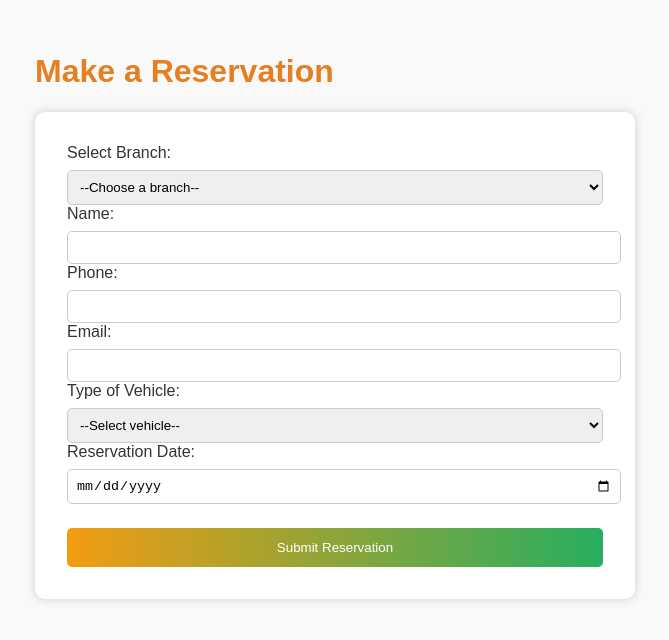
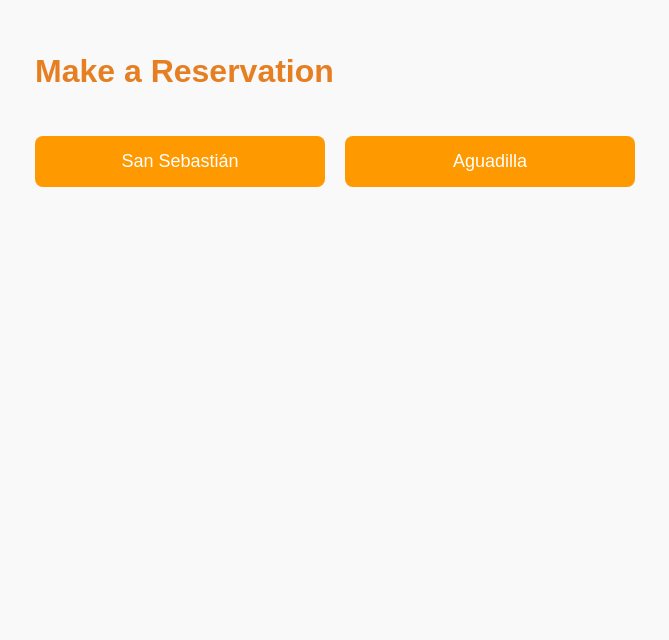
Before and after one commit to IchyCarRental/Ichy-Car-Rental, a plain HTML site: page reservations.html in a window 1280 px wide. Shown: the whole page, without its empty margins (305-974 px from the left). Drawn offline with Linux system fonts and the light colour scheme.

Commit message:
Update reservations.html

```diff
--- a/reservations.html
+++ b/reservations.html
@@ -5,18 +5,44 @@
   <meta name="viewport" content="width=device-width, initial-scale=1.0"/>
   <title>Make a Reservation - Ichy Car Rental</title>
   <link rel="stylesheet" href="style.css">
+  <style>
+    .branch-buttons {
+      display: flex;
+      justify-content: center;
+      gap: 20px;
+      margin-bottom: 20px;
+    }
+    .branch-buttons button {
+      padding: 15px 30px;
+      font-size: 18px;
+      cursor: pointer;
+      border-radius: 8px;
+      border: none;
+      background: #ff9900; /* naranja por defecto */
+      color: white;
+      transition: background 0.3s;
+    }
+    .branch-buttons button:hover {
+      background: #ff6600;
+    }
+    form {
+      display: none;
+      max-width: 400px;
+      margin: 0 auto;
+    }
+  </style>
 </head>
 <body>
   <h1>Make a Reservation</h1>
 
+  <div class="branch-buttons">
+    <button onclick="selectBranch('San Sebastián')">San Sebastián</button>
+    <button onclick="selectBranch('Aguadilla')">Aguadilla</button>
+  </div>
+
   <form action="https://formsubmit.co/ichycarrental@gmail.com" method="POST">
-    <!-- Sucursal -->
-    <label for="branch">Select Branch:</label>
-    <select id="branch" name="Branch" required>
-      <option value="">--Choose a branch--</option>
-      <option value="San Sebastián">San Sebastián</option>
-      <option value="Aguadilla">Aguadilla</option>
-    </select>
+    <!-- Sucursal oculto -->
+    <input type="hidden" id="branch" name="Branch" required>
 
     <!-- Nombre -->
     <label for="name">Name:</label>
@@ -46,5 +72,13 @@
 
     <button type="submit">Submit Reservation</button>
   </form>
+
+  <script>
+    function selectBranch(branch) {
+      document.getElementById('branch').value = branch;
+      document.querySelector('form').style.display = 'block';
+      window.scrollTo({ top: document.querySelector('form').offsetTop, behavior: 'smooth' });
+    }
+  </script>
 </body>
 </html>
```
